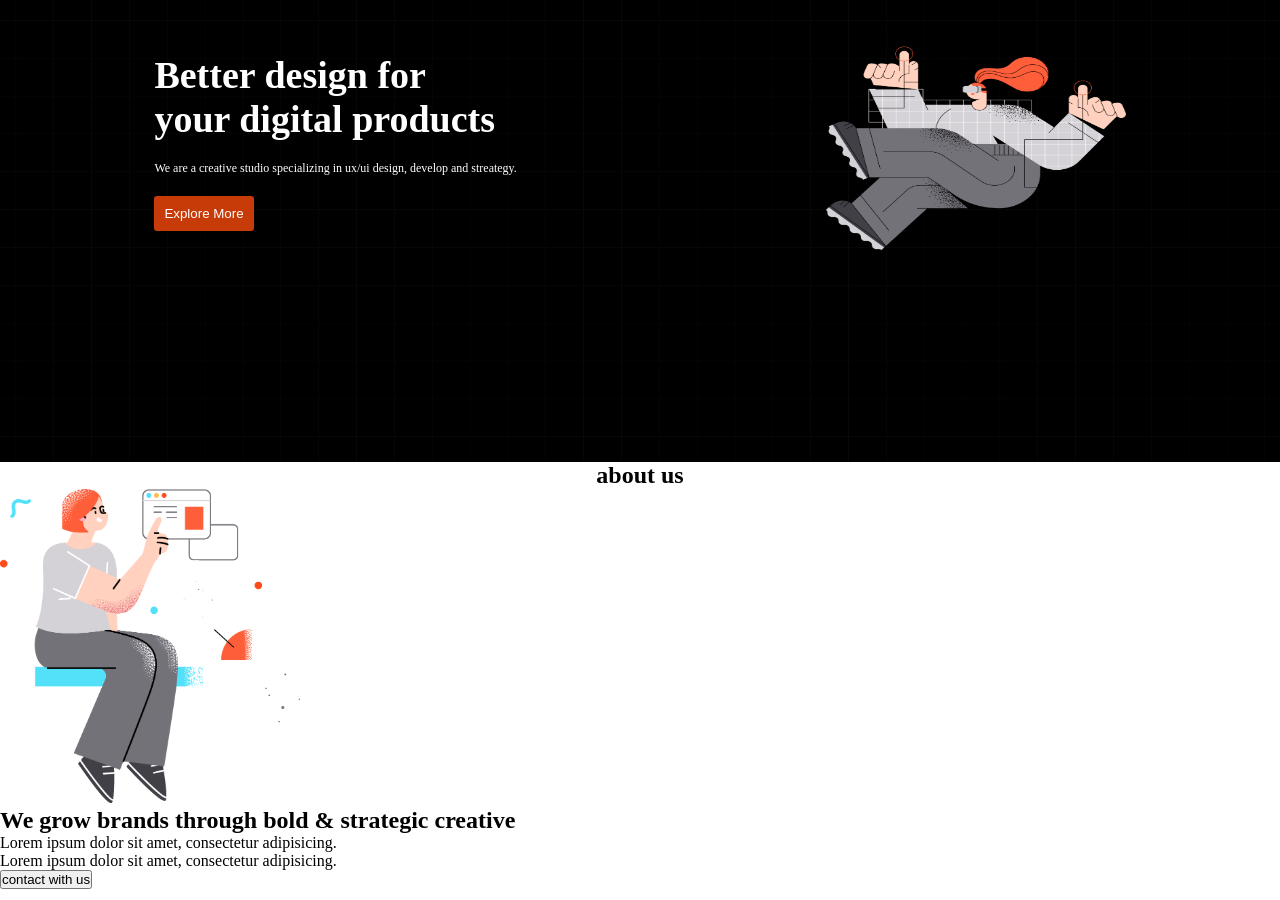
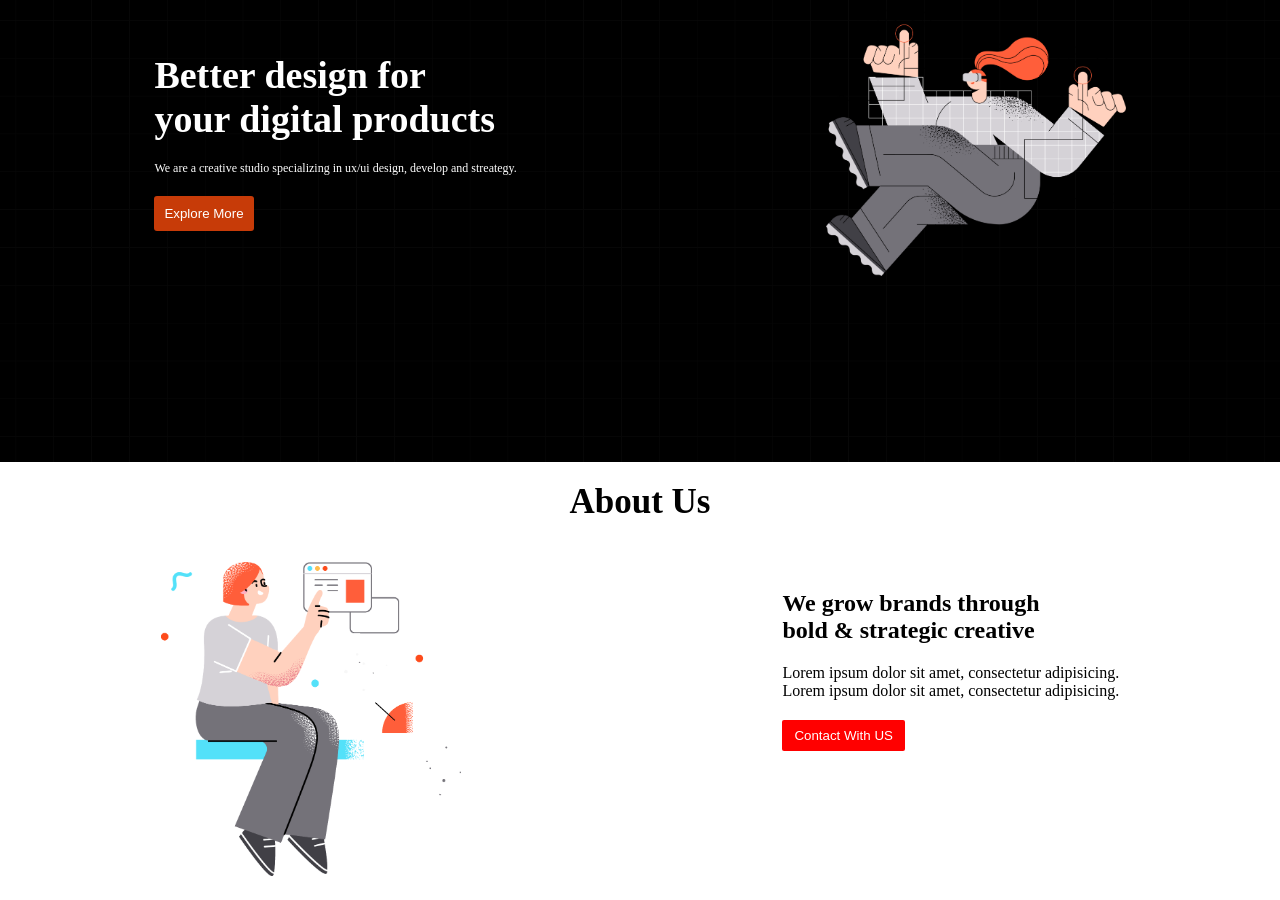
Before and after one commit to TanimShahriar/website-one-two, a plain HTML site: page index.html in a window 1280 px wide. Shown: the part 258-1158 px from the top of the page. Drawn offline with Linux system fonts and the light colour scheme.

Commit message:
about us section completed

```diff
--- a/index.html
+++ b/index.html
@@ -57,12 +57,15 @@
         <h2>We grow brands through bold &#38; strategic creative </h2>
         <p>Lorem ipsum dolor sit amet, consectetur adipisicing.</p>
         <p>Lorem ipsum dolor sit amet, consectetur adipisicing.</p>
-        <button class="red-btn">contact with us</button>
+        <button class="about-btn">contact with <span class="us-text">us</span></button>
       </div>
     </div>
   </section>
 
   <!--about us section end-->
+
+
+
 </body>
 
 </html>
--- a/style.css
+++ b/style.css
@@ -69,7 +69,7 @@
 
 .light-logo {
   width: 300px;
-  height: 220px;
+  /* height: 220px; */
 }
 
 .orange-btn {
@@ -84,10 +84,45 @@
 /* about us section started */
 .about-title {
   text-align: center;
+  text-transform: capitalize;
+  padding-top: 20px;
+  font-size: 35px;
+  padding-bottom: 20px;
+}
+
+.about-us-div {
+  display: flex;
+  align-items: center;
+  justify-content: space-around;
+  padding: 20px 0px;
+
 }
 
 .about-logo {
   width: 300px;
 }
 
+.about-us-text {
+  margin-top: -100px;
+}
+
+.about-us-text h2 {
+  width: 305px;
+  margin-bottom: 20px;
+}
+
+.about-btn {
+  margin-top: 20px;
+  padding: 8px 12px;
+  background-color: red;
+  color: white;
+  border-radius: 2px;
+  border: none;
+  text-transform: capitalize;
+}
+
+.us-text {
+  text-transform: uppercase;
+}
+
 /* about us section end */
```
